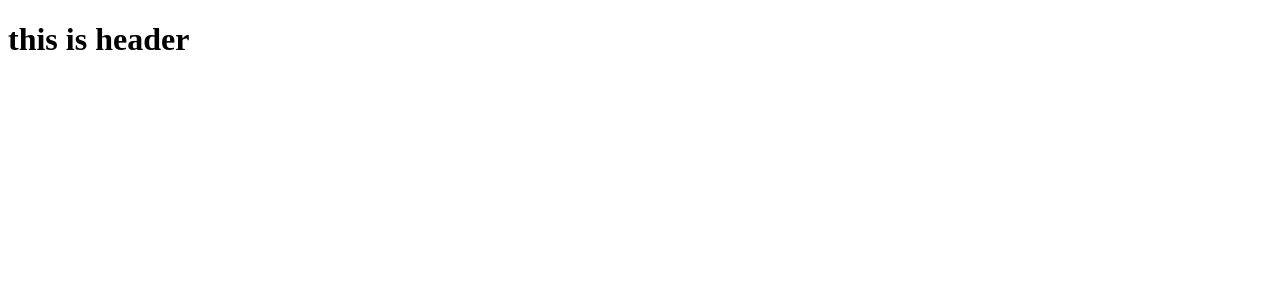
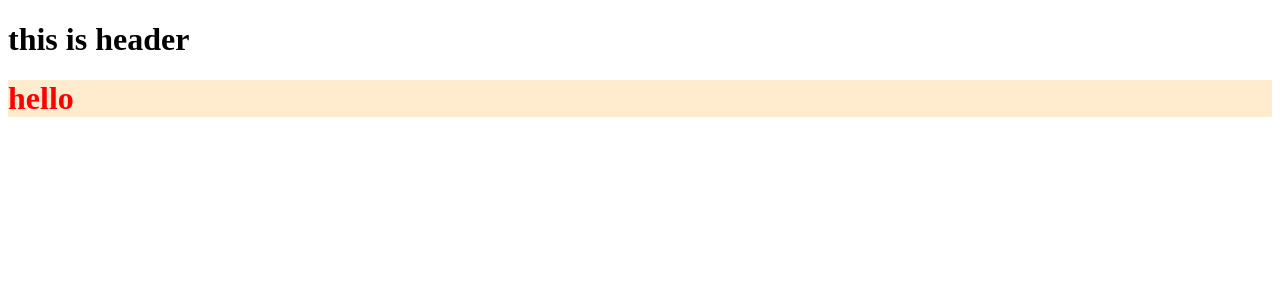
Before and after one commit to avantika182/react_task_system, a React (Vite) app: page / in a window 1280 px wide. Shown: the top 300 px of the page. Built offline with nearby package versions, Linux system fonts and the light colour scheme.

Commit message:
[AS][added]

```diff
--- a/src/App.jsx
+++ b/src/App.jsx
@@ -3,6 +3,7 @@ import reactLogo from './assets/react.svg'
 import viteLogo from '/vite.svg'
 import './App.css'
 import Header from './componants/Header'
+import Register from './pages/Register'
 
 function App() {
   const [count, setCount] = useState(0)
@@ -10,6 +11,7 @@ function App() {
   return (
     <>
       <Header/>
+      <Register/>
     </>
   )
 }
--- a/src/index.css
+++ b/src/index.css
@@ -0,0 +1,5 @@
+.form-container{
+  height: 100;
+  color: red;
+  background-color: blanchedalmond;
+}
--- /dev/null
+++ b/src/pages/Register.jsx
@@ -0,0 +1,14 @@
+import React from "react";
+
+const Register = () => {
+  return (
+    <>
+    <div className="form-container">
+        <h1>hello</h1>
+
+    </div>
+    </>
+  );
+};
+
+export default Register;
```
